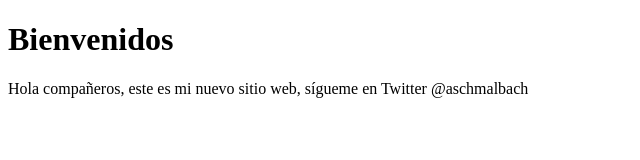
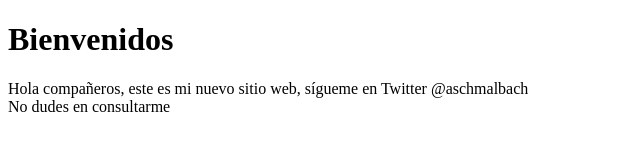
Before and after one commit to aschmalbach/proyectoDemoCursoPrework, a plain HTML site: page index.html in a window 1280 px wide. Shown: the whole page, without its empty margins (0-640 px from the left). Drawn offline with Linux system fonts and the light colour scheme.

Commit message:
cambios agregamos mas informacion

```diff
--- a/index.html
+++ b/index.html
@@ -8,7 +8,7 @@
 </head>
 <body>
     <h1>Bienvenidos</h1>
-    <p>Hola compañeros, este es mi nuevo sitio web, sígueme en Twitter @aschmalbach</p>
+    <p>Hola compañeros, este es mi nuevo sitio web, sígueme en Twitter @aschmalbach <br>No dudes en consultarme</p>
 
 </body>
 </html>
```
